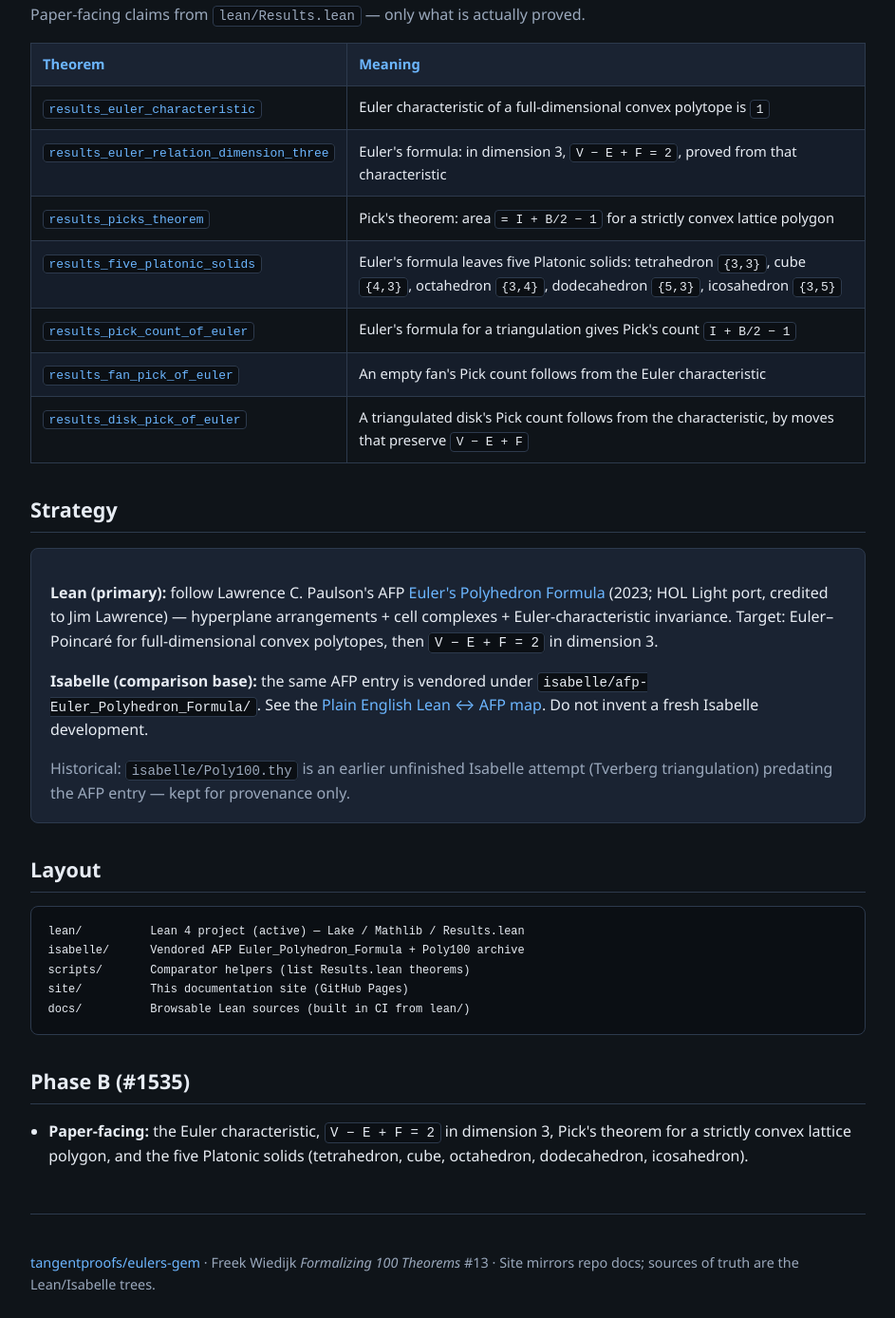
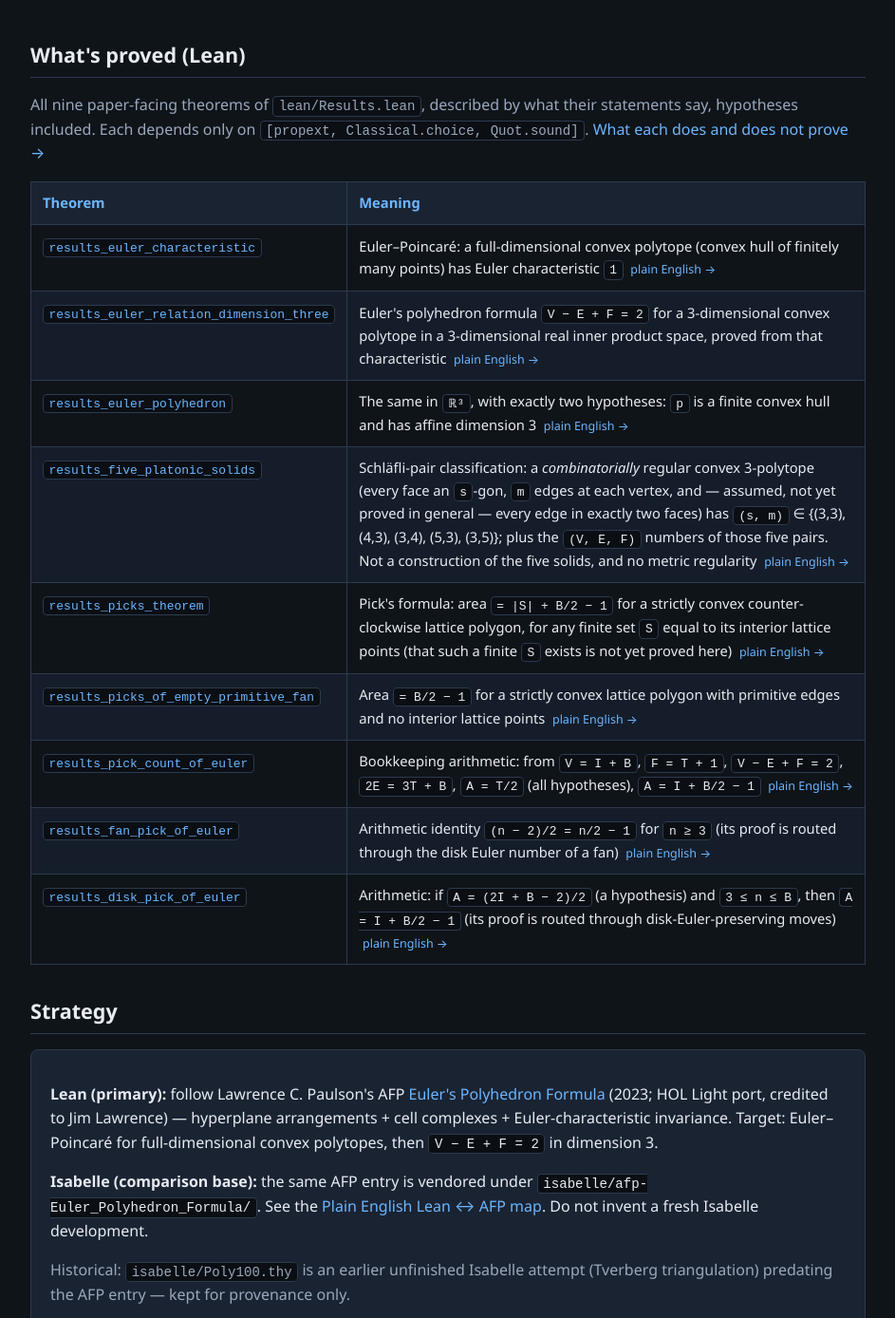
Before and after one commit to tangentproofs/eulers-gem, a plain HTML site: page site/index.html in a window 1280 px wide. Shown: the part 719-2107 px from the top of the page at 95% size, without its empty margins (168-1111 px from the left). Drawn offline with Linux system fonts and the light colour scheme.

Commit message:
site, README: describe every Results theorem by what its statement says (Schläfli pairs, Pick finiteness hypothesis, arithmetic bookkeeping); link each to its plain-English node; add the Plain English card

```diff
--- a/learn/assets/app.js
+++ b/learn/assets/app.js
@@ -268,7 +268,7 @@ ${d.statement}
 It mentions these project declarations (explain them by name, link to them): ${d.meaningDeps.join(", ") || "none"}
 Its proof uses: ${d.proofDeps.join(", ") || "n/a"}
 
-Write learn/nodes/${d.id}.md following CONTRIBUTING.md and learn/schema/node.schema.json:
+Write learn/nodes/${d.id}.md following learn/CONTRIBUTING.md and learn/schema/node.schema.json:
 YAML frontmatter (id, title, summary, review: draft, authors, caveats, quiz of 3-6 questions with answers and
 explanations, optional widgets) and a Markdown body with a '## Plain English' section.
 Be faithful to the Lean statement as written: every hypothesis, the quantifier order, ℕ vs ℤ vs ℚ, what is
@@ -312,7 +312,7 @@ function nodePage(id) {
     c.innerHTML = `
       <div class="panel stub"><h3>Needs explainer</h3>
       <p>Nobody has written a plain-English explanation and quiz for this declaration yet, so it can't be signed off.
-      <a href="${editUrl}" target="_blank" rel="noopener">Write one on GitHub</a> (see <a href="https://github.com/${REPO}/blob/main/CONTRIBUTING.md">CONTRIBUTING.md</a>).</p>
+      <a href="${editUrl}" target="_blank" rel="noopener">Write one on GitHub</a> (see <a href="https://github.com/${REPO}/blob/main/learn/CONTRIBUTING.md">learn/CONTRIBUTING.md</a>).</p>
       <details><summary>Prompt for an AI agent</summary><textarea class="prompt" readonly>${esc(agentPrompt(d))}</textarea></details></div>`;
   } else {
     c.innerHTML = `
--- a/site/index.html
+++ b/site/index.html
@@ -45,6 +45,10 @@
     </p>
 
     <div class="grid">
+      <a class="card" href="learn/">
+        <h3>Read it in plain English</h3>
+        <p>Every Results theorem and the definitions it rests on, read back into English: quizzes with answer keys, sign-offs, a proof graph, comments, and interactive polyhedra and lattice polygons.</p>
+      </a>
       <a class="card" href="docs/Results.html">
         <h3>Browsable Results.lean</h3>
         <p>Syntax-highlighted, cross-linked Lean sources — start at the paper-facing results; identifier links fall through to Mathlib docs.</p>
@@ -64,19 +68,21 @@
     </div>
 
     <h2>What's proved (Lean)</h2>
-    <p class="muted">Paper-facing claims from <code>lean/Results.lean</code> — only what is actually proved.</p>
+    <p class="muted">All nine paper-facing theorems of <code>lean/Results.lean</code>, described by what their statements say, hypotheses included. Each depends only on <code>[propext, Classical.choice, Quot.sound]</code>. <a href="learn/#/trust">What each does and does not prove →</a></p>
     <table>
       <thead>
         <tr><th>Theorem</th><th>Meaning</th></tr>
       </thead>
       <tbody>
-        <tr><td><a href="docs/Results.html#Results.results_euler_characteristic"><code>results_euler_characteristic</code></a></td><td>Euler characteristic of a full-dimensional convex polytope is <code>1</code></td></tr>
-        <tr><td><a href="docs/Results.html#Results.results_euler_relation_dimension_three"><code>results_euler_relation_dimension_three</code></a></td><td>Euler's formula: in dimension 3, <code>V − E + F = 2</code>, proved from that characteristic</td></tr>
-        <tr><td><a href="docs/Results.html#Results.results_picks_theorem"><code>results_picks_theorem</code></a></td><td>Pick's theorem: area <code>= I + B/2 − 1</code> for a strictly convex lattice polygon</td></tr>
-        <tr><td><a href="docs/Results.html#Results.results_five_platonic_solids"><code>results_five_platonic_solids</code></a></td><td>Euler's formula leaves five Platonic solids: tetrahedron <code>{3,3}</code>, cube <code>{4,3}</code>, octahedron <code>{3,4}</code>, dodecahedron <code>{5,3}</code>, icosahedron <code>{3,5}</code></td></tr>
-        <tr><td><a href="docs/Results.html#Results.results_pick_count_of_euler"><code>results_pick_count_of_euler</code></a></td><td>Euler's formula for a triangulation gives Pick's count <code>I + B/2 − 1</code></td></tr>
-        <tr><td><a href="docs/Results.html#Results.results_fan_pick_of_euler"><code>results_fan_pick_of_euler</code></a></td><td>An empty fan's Pick count follows from the Euler characteristic</td></tr>
-        <tr><td><a href="docs/Results.html#Results.results_disk_pick_of_euler"><code>results_disk_pick_of_euler</code></a></td><td>A triangulated disk's Pick count follows from the characteristic, by moves that preserve <code>V − E + F</code></td></tr>
+        <tr><td><a href="docs/Results.html#Results.results_euler_characteristic"><code>results_euler_characteristic</code></a></td><td>Euler–Poincaré: a full-dimensional convex polytope (convex hull of finitely many points) has Euler characteristic <code>1</code> <a class="pe" href="learn/#/node/Results.results_euler_characteristic">plain English →</a></td></tr>
+        <tr><td><a href="docs/Results.html#Results.results_euler_relation_dimension_three"><code>results_euler_relation_dimension_three</code></a></td><td>Euler's polyhedron formula <code>V − E + F = 2</code> for a 3-dimensional convex polytope in a 3-dimensional real inner product space, proved from that characteristic <a class="pe" href="learn/#/node/Results.results_euler_relation_dimension_three">plain English →</a></td></tr>
+        <tr><td><a href="docs/Results.html#Results.results_euler_polyhedron"><code>results_euler_polyhedron</code></a></td><td>The same in <code>ℝ³</code>, with exactly two hypotheses: <code>p</code> is a finite convex hull and has affine dimension 3 <a class="pe" href="learn/#/node/Results.results_euler_polyhedron">plain English →</a></td></tr>
+        <tr><td><a href="docs/Results.html#Results.results_five_platonic_solids"><code>results_five_platonic_solids</code></a></td><td>Schläfli-pair classification: a <em>combinatorially</em> regular convex 3-polytope (every face an <code>s</code>-gon, <code>m</code> edges at each vertex, and — assumed, not yet proved in general — every edge in exactly two faces) has <code>(s, m)</code> ∈ {(3,3), (4,3), (3,4), (5,3), (3,5)}; plus the <code>(V, E, F)</code> numbers of those five pairs. Not a construction of the five solids, and no metric regularity <a class="pe" href="learn/#/node/Results.results_five_platonic_solids">plain English →</a></td></tr>
+        <tr><td><a href="docs/Results.html#Results.results_picks_theorem"><code>results_picks_theorem</code></a></td><td>Pick's formula: area <code>= |S| + B/2 − 1</code> for a strictly convex counter-clockwise lattice polygon, for any finite set <code>S</code> equal to its interior lattice points (that such a finite <code>S</code> exists is not yet proved here) <a class="pe" href="learn/#/node/Results.results_picks_theorem">plain English →</a></td></tr>
+        <tr><td><a href="docs/Results.html#Results.results_picks_of_empty_primitive_fan"><code>results_picks_of_empty_primitive_fan</code></a></td><td>Area <code>= B/2 − 1</code> for a strictly convex lattice polygon with primitive edges and no interior lattice points <a class="pe" href="learn/#/node/Results.results_picks_of_empty_primitive_fan">plain English →</a></td></tr>
+        <tr><td><a href="docs/Results.html#Results.results_pick_count_of_euler"><code>results_pick_count_of_euler</code></a></td><td>Bookkeeping arithmetic: from <code>V = I + B</code>, <code>F = T + 1</code>, <code>V − E + F = 2</code>, <code>2E = 3T + B</code>, <code>A = T/2</code> (all hypotheses), <code>A = I + B/2 − 1</code> <a class="pe" href="learn/#/node/Results.results_pick_count_of_euler">plain English →</a></td></tr>
+        <tr><td><a href="docs/Results.html#Results.results_fan_pick_of_euler"><code>results_fan_pick_of_euler</code></a></td><td>Arithmetic identity <code>(n − 2)/2 = n/2 − 1</code> for <code>n ≥ 3</code> (its proof is routed through the disk Euler number of a fan) <a class="pe" href="learn/#/node/Results.results_fan_pick_of_euler">plain English →</a></td></tr>
+        <tr><td><a href="docs/Results.html#Results.results_disk_pick_of_euler"><code>results_disk_pick_of_euler</code></a></td><td>Arithmetic: if <code>A = (2I + B − 2)/2</code> (a hypothesis) and <code>3 ≤ n ≤ B</code>, then <code>A = I + B/2 − 1</code> (its proof is routed through disk-Euler-preserving moves) <a class="pe" href="learn/#/node/Results.results_disk_pick_of_euler">plain English →</a></td></tr>
       </tbody>
     </table>
 
@@ -106,11 +112,12 @@
 isabelle/      Vendored AFP Euler_Polyhedron_Formula + Poly100 archive
 scripts/       Comparator helpers (list Results.lean theorems)
 site/          This documentation site (GitHub Pages)
-docs/          Browsable Lean sources (built in CI from lean/)</code></pre>
+docs/          Browsable Lean sources (built in CI from lean/)
+learn/         Plain-English reading of the Lean (built in CI from learn/)</code></pre>
 
     <h2>Phase B (#1535)</h2>
     <ul class="clean">
-      <li><strong>Paper-facing:</strong> the Euler characteristic, <code>V − E + F = 2</code> in dimension 3, Pick's theorem for a strictly convex lattice polygon, and the five Platonic solids (tetrahedron, cube, octahedron, dodecahedron, icosahedron).</li>
+      <li><strong>Paper-facing:</strong> the Euler characteristic, <code>V − E + F = 2</code> in dimension 3, Pick's formula for a strictly convex lattice polygon (finiteness of the interior points still a hypothesis), and the Schläfli-pair classification of combinatorially regular convex 3-polytopes ({3,3}, {4,3}, {3,4}, {5,3}, {3,5}).</li>
     </ul>
 
     <footer class="site">
--- a/site/style.css
+++ b/site/style.css
@@ -169,3 +169,5 @@ footer.site {
   color: var(--muted);
   font-size: 0.9rem;
 }
+
+a.pe { font-size: 0.85em; white-space: nowrap; margin-left: 0.3em; }
```
Also changed, not shown: README.md.
